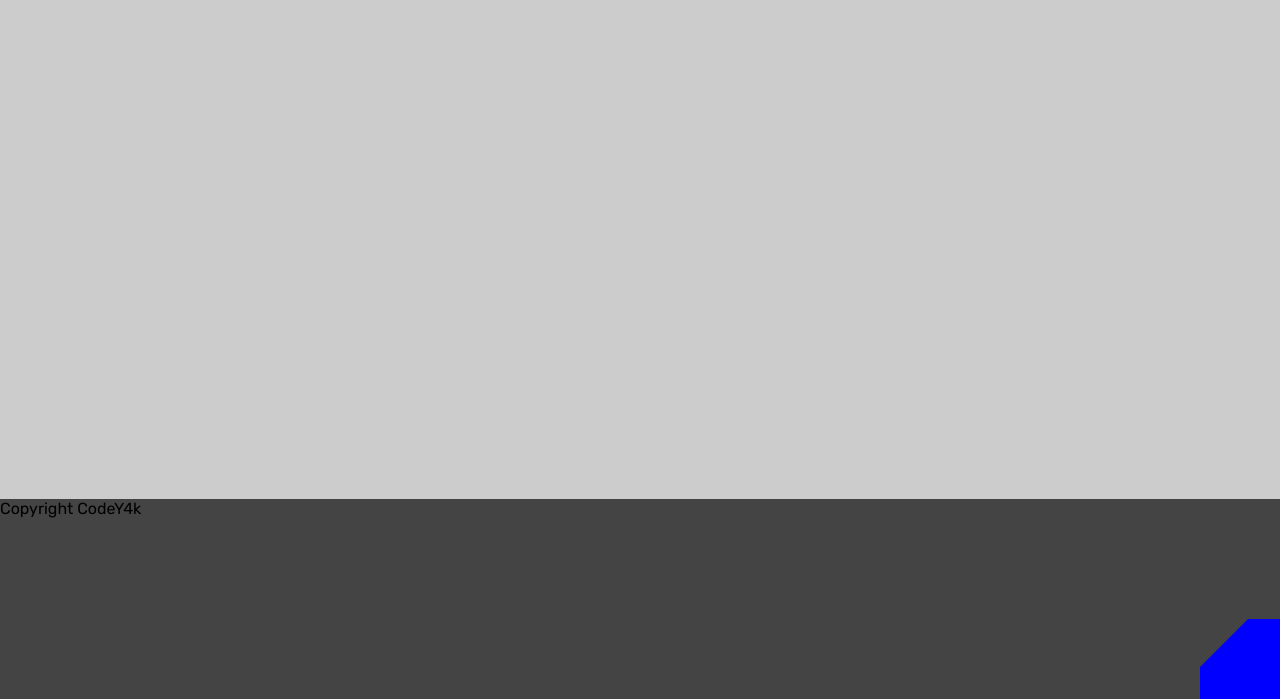
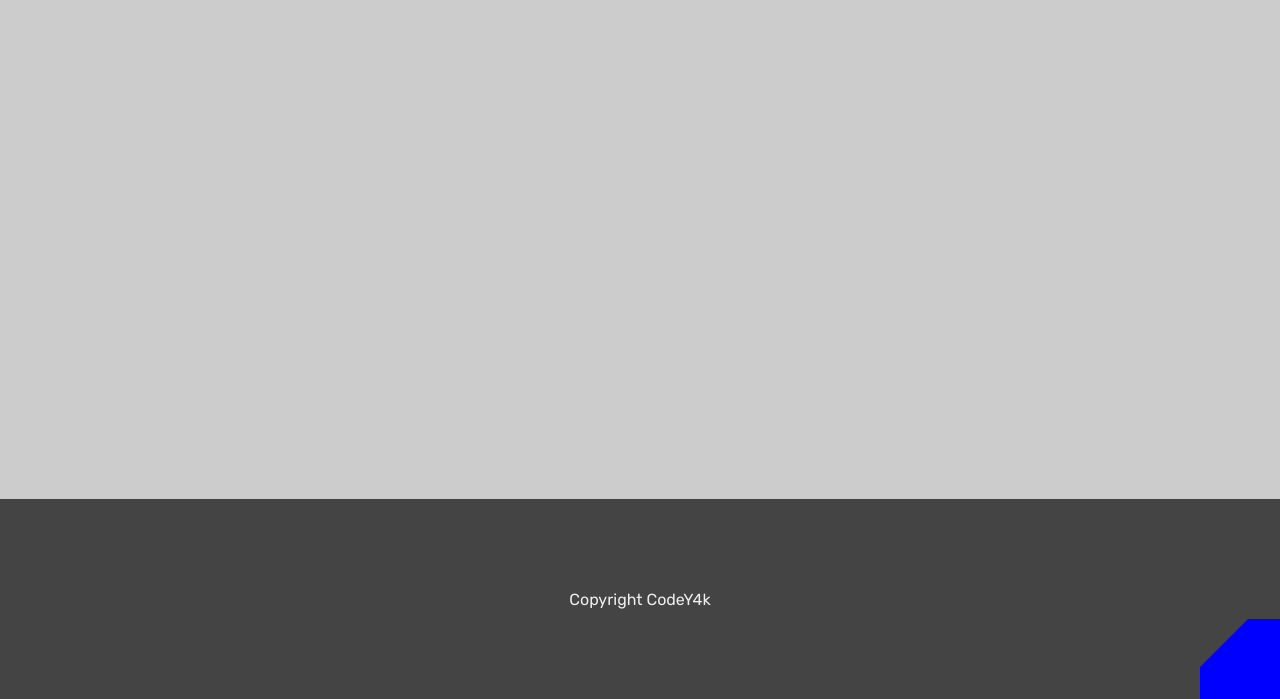
Before and after one commit to codey4k/fs4, a Symfony app: template templates/index/index.html.twig in a window 1280 px wide. Shown: the part 381-1080 px from the top of the page. Run offline with Twig, Linux system fonts and the light colour scheme; the template is opened without the code that fills it, so the values that code supplies are empty; some libraries are stand-ins or nearby versions.

Commit message:
update 19/06/2018

```diff
--- a/public/css/main.css
+++ b/public/css/main.css
@@ -81,4 +81,8 @@
     width : 100%;
     height : 200px;
     background : #444;
+    display : flex;
+    align-items : center;
+    justify-content : center;
+    color : #eee;
 }
```
